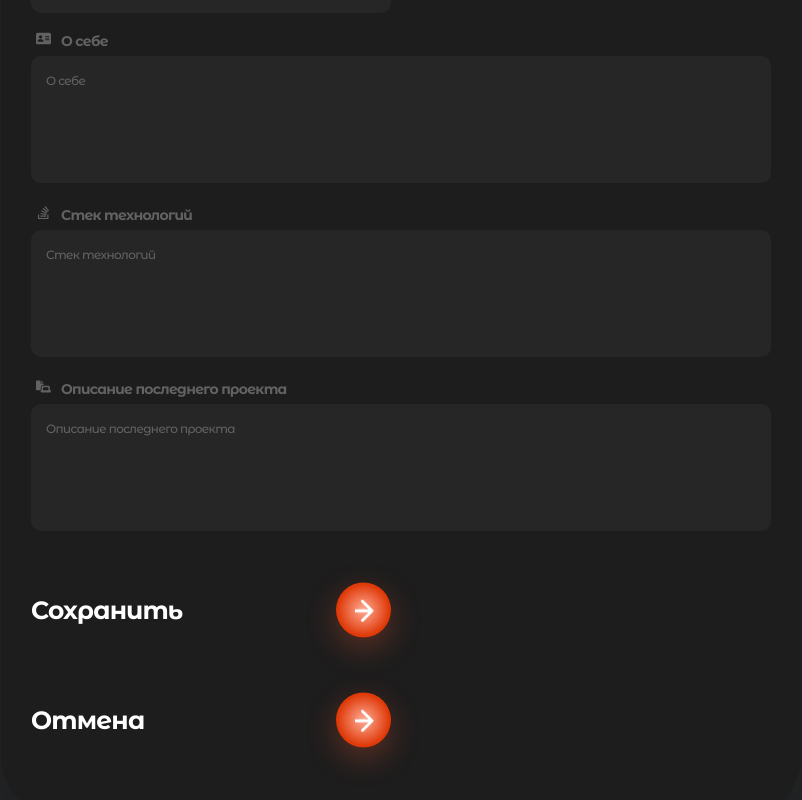
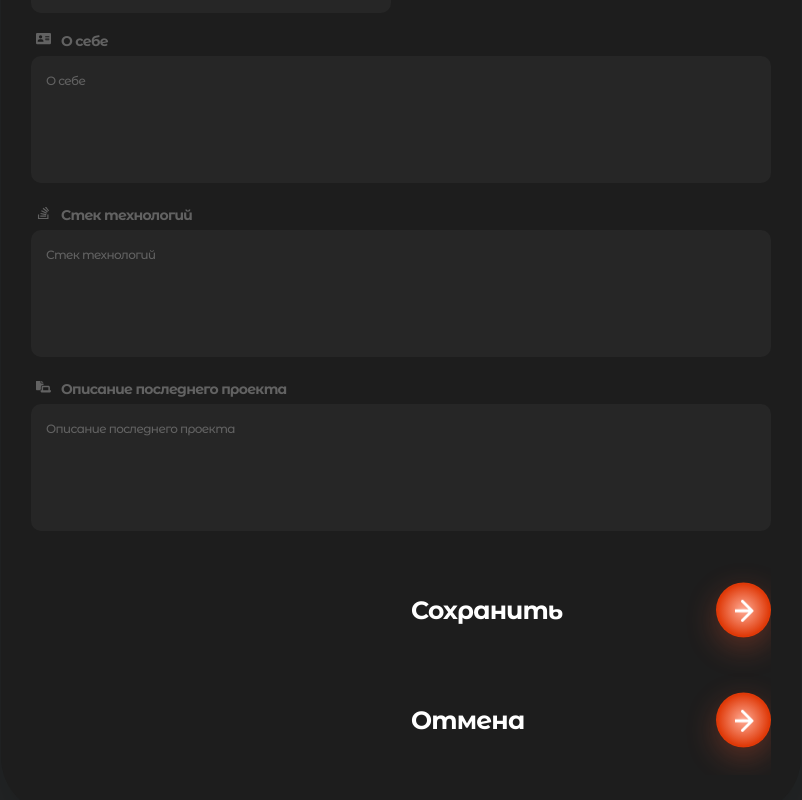
Before and after one commit to ingiozov/react_intensive, a React (Create React App) app: page / in a window 1280 px wide. Shown: the part 450-1250 px from the top of the page, without its empty margins (239-1041 px from the left). Built offline with nearby package versions, Linux system fonts and the light colour scheme.

Commit message:
modal fix

```diff
--- a/src/App.module.css
+++ b/src/App.module.css
@@ -30,7 +30,7 @@ body {
 }
 
 .App {
-  max-width: 405px;
+  /* max-width: 405px; */
   min-width: 100vw;
   margin: 0 auto;
   box-shadow: 0px 21px 52px rgba(0, 0, 0, 0.2);
--- a/src/components/Form/Form.js
+++ b/src/components/Form/Form.js
@@ -23,7 +23,6 @@ export default class Form extends Component {
     if (formValidation(this.state)) {
       const data = Array.from(Object.values(this.state)).slice(0, -1).join(`\n`)
       console.log(data)
-
       this.showModal(data)
     } else {
       console.log('все поля должны быть корректно заполнены')
@@ -34,6 +33,7 @@ export default class Form extends Component {
   handleCancel() {
     this.setState(initialState)
     this.showModal('форма очищена')
+    console.log('форма очищена')
   }
 
   showModal(text) {
@@ -71,6 +71,10 @@ export default class Form extends Component {
           )
         })}
 
+        <div>
+          <Modal show={this.state.showModal} />
+        </div>
+
         <div className={styles.cta}>
           <Button type="submit">Сохранить</Button>
           <Button type="button" onClick={this.handleCancel}>
@@ -78,13 +82,11 @@ export default class Form extends Component {
           </Button>
         </div>
 
-        <Modal show={this.state.showModal} />
-
-        <div
+        {/* <div
           ref={(el) => {
             this.el = el
           }}
-        />
+        /> */}
       </form>
     )
   }
--- a/src/components/Form/Form.module.css
+++ b/src/components/Form/Form.module.css
@@ -39,6 +39,7 @@ textarea::placeholder {
 
 form > div {
   position: relative;
+  overflow: hidden;
 }
 
 svg {
--- a/src/components/Modal/Modal.module.css
+++ b/src/components/Modal/Modal.module.css
@@ -1,10 +1,14 @@
 .modal {
-  padding: 40px 0 0;
-  overflow: hidden;
+  padding: 18px 15px;
+  border: 1px solid #262626;
+  border-radius: 10px;
 }
 
 .modal p {
+  max-width: 260px;
   white-space: pre-wrap;
+  margin-left: 0;
+  overflow: hidden;
 }
 
 @media screen and (max-width: 600px) {
```
